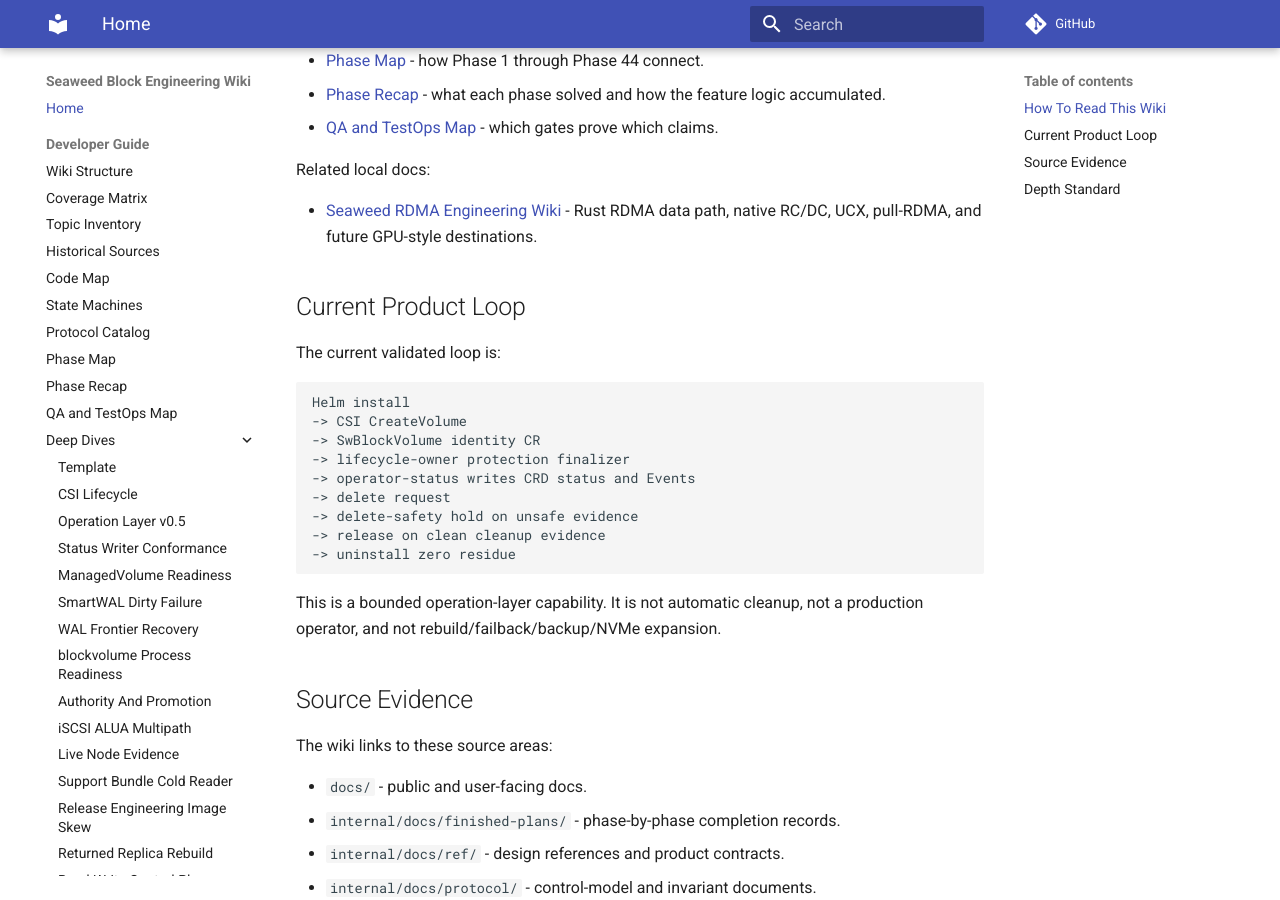
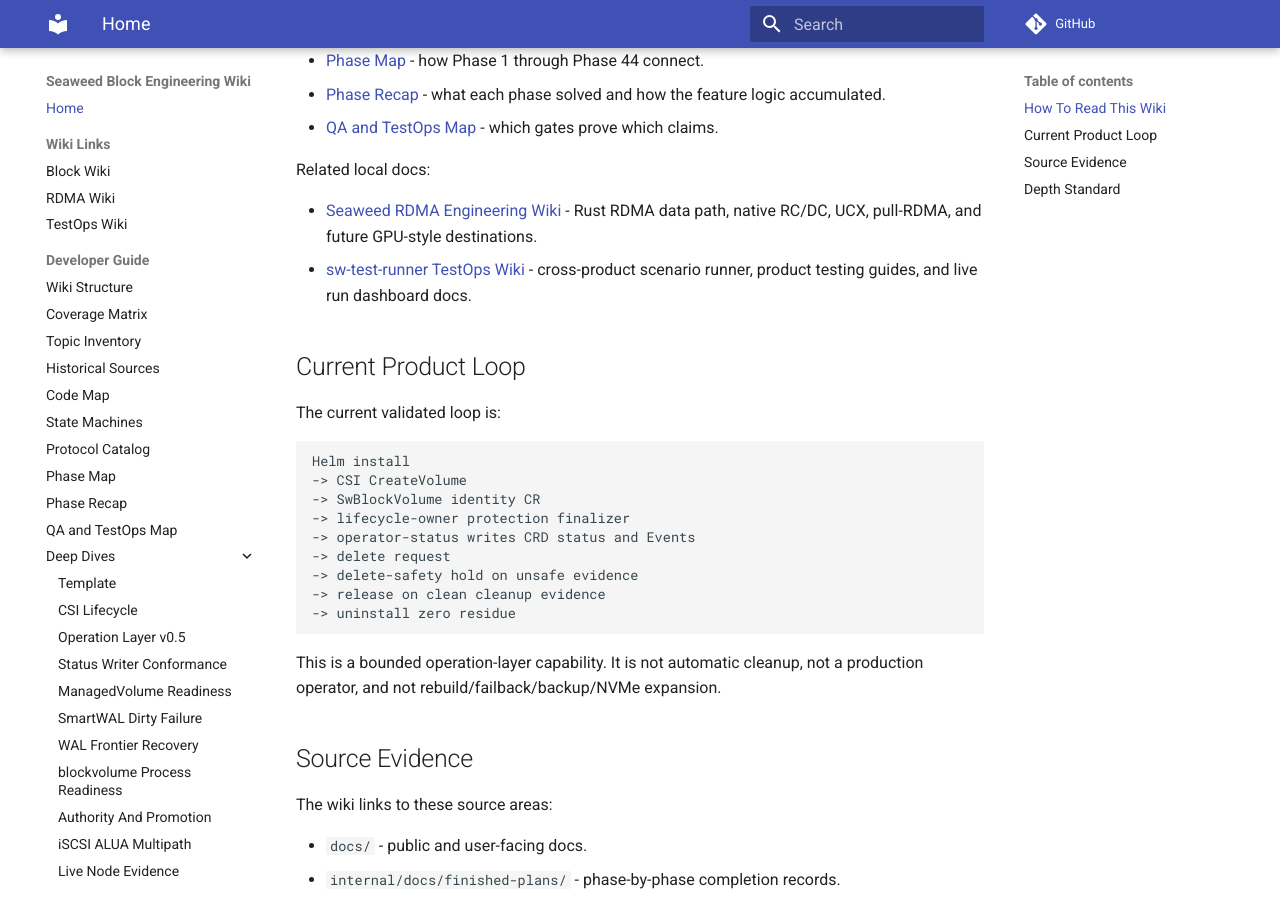
Before and after one commit to seaweedfs/seaweed-block, an MkDocs documentation site: the page built from docs/wiki/index.md, in a window 1280 px wide and 900 px high, scrolled down 916 px. Built offline with MkDocs 1.6.1 and Material for MkDocs 9.7.7, drawn with Linux system fonts in a browser that asks for light colours; comment, search, counter and statistics services are not loaded.

Commit message:
docs: add wiki cross-links

```diff
--- a/docs/wiki/index.md
+++ b/docs/wiki/index.md
@@ -42,8 +42,11 @@ Start here:
 
 Related local docs:
 
-- [Seaweed RDMA Engineering Wiki](http://127.0.0.1:8011/wiki/) - Rust RDMA
+- [Seaweed RDMA Engineering Wiki](http://192.168.1.135:8011/wiki/) - Rust RDMA
   data path, native RC/DC, UCX, pull-RDMA, and future GPU-style destinations.
+- [sw-test-runner TestOps Wiki](http://192.168.1.135:8012/wiki/) -
+  cross-product scenario runner, product testing guides, and live run
+  dashboard docs.
 
 ## Current Product Loop
 
--- a/mkdocs.yml
+++ b/mkdocs.yml
@@ -31,6 +31,10 @@ markdown_extensions:
 
 nav:
   - Home: wiki/index.md
+  - Wiki Links:
+      - Block Wiki: http://192.168.1.135:8010/wiki/
+      - RDMA Wiki: http://192.168.1.135:8011/wiki/
+      - TestOps Wiki: http://192.168.1.135:8012/wiki/
   - Developer Guide:
       - Wiki Structure: wiki/developer-guide.md
       - Coverage Matrix: wiki/coverage-matrix.md
```
